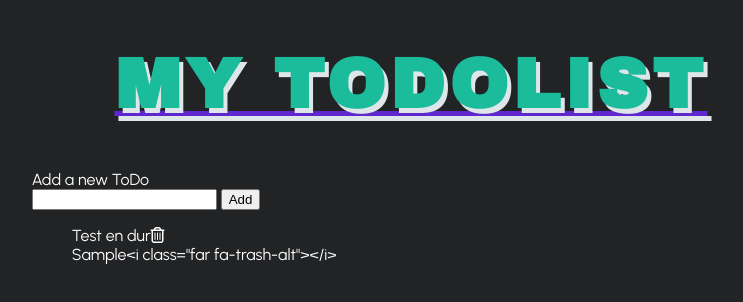
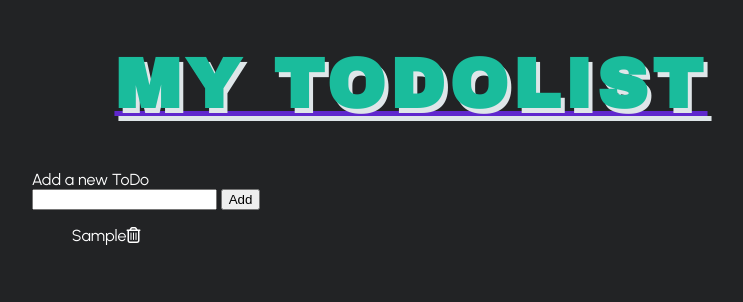
Before and after one commit to MarileneK/todolist.github.io, a plain HTML site: page index.html in a window 1280 px wide. Both pictures are taken after typing "Sample" into the empty fields and a click on the button "Add". Shown: the whole page, without its empty margins (229-972 px from the left). Drawn offline with Linux system fonts and the light colour scheme.

Commit message:
picto bin displayed

```diff
--- a/index.html
+++ b/index.html
@@ -23,9 +23,6 @@
         </form>
 
         <ul>
-            <li>Test en dur<i class="far fa-trash-alt"></i></li>
-            <!-- <li></li>
-            <li></li> -->
         </ul>
     </main>
     <script type="text/javascript" src="javascripts/script.js"></script>
--- a/javascripts/script.js
+++ b/javascripts/script.js
@@ -16,14 +16,15 @@ function newElement() {
 
     document.querySelector("#toDo").value = "";
 
+
     let span = document.createElement("span"); // Je crée un <span>
-    let spanText = document.createTextNode('<i class="far fa-trash-alt"></i>');
-    // let spanText = document.createTextNode('\u00D7');
-    span.className = "close";
-    span.appendChild(spanText);
+    span.className = "delete-icon";
+    let i = document.createElement('i');
+    i.className = "far fa-trash-alt";
+    span.appendChild(i);
     li.appendChild(span);
 
-    let close = document.querySelectorAll(".close");
+    let close = document.querySelectorAll(".delete-icon");
     for (let i = 0; i < close.length; i++) {
         close[i].onclick = function() {
             let parentOfClose = this.parentElement;
```
